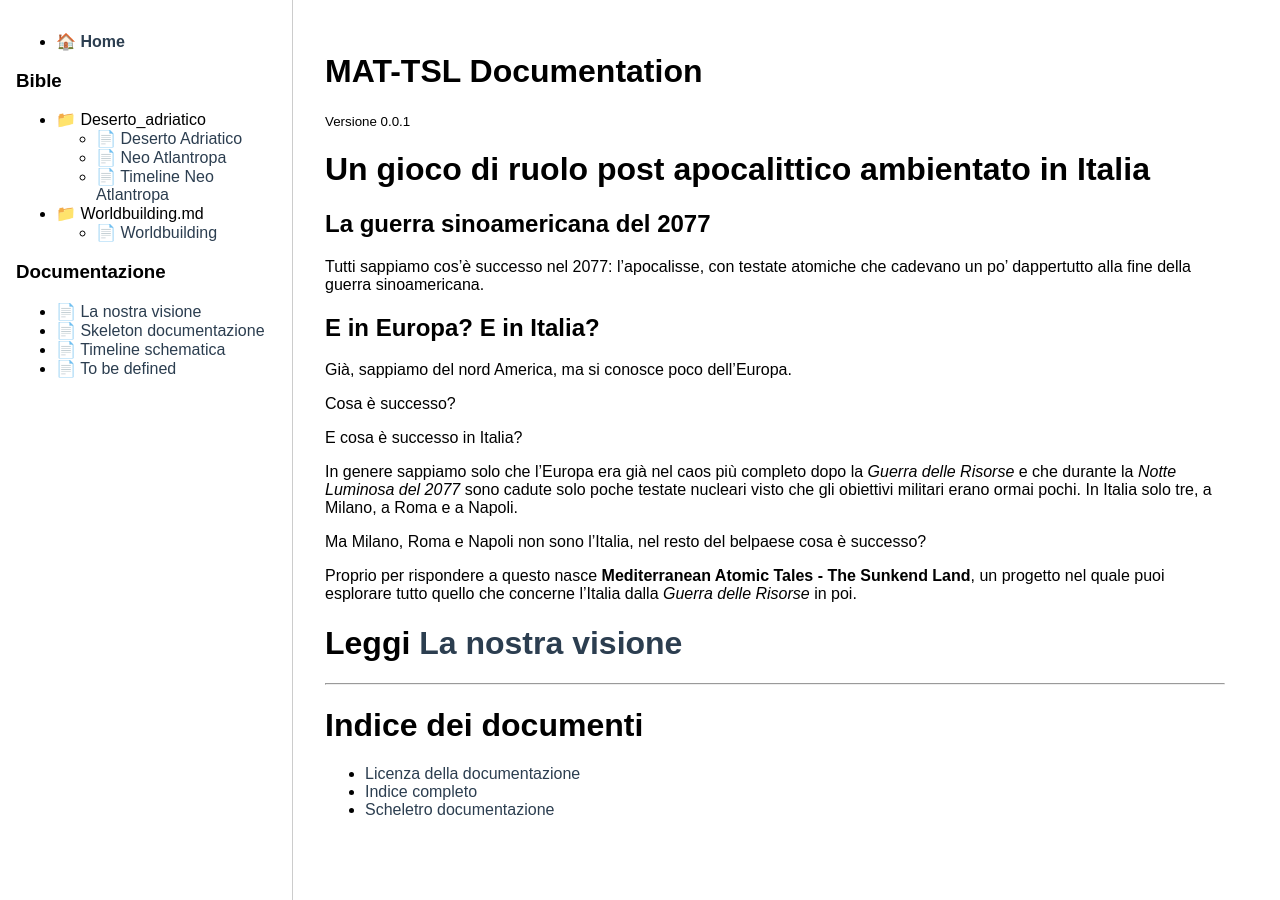
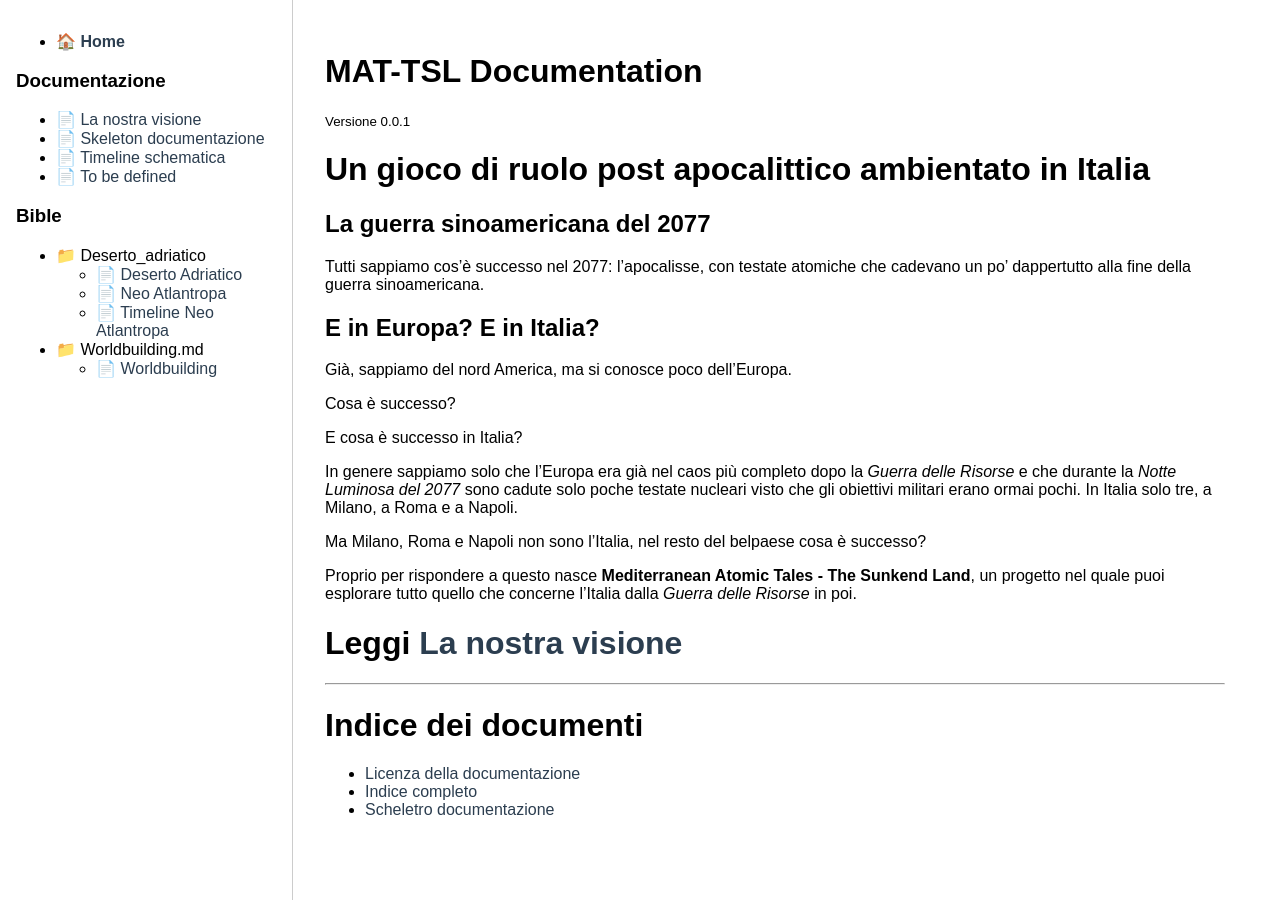
Before and after one commit to villo001/MAT-TSL-documentation, a Jekyll site: the page built from index.md, in a window 1280 px wide. Built offline with Jekyll 4.4.1, drawn with Linux system fonts in a browser that asks for light colours.

Commit message:
Refactory link

```diff
--- a/_includes/sidebar.html
+++ b/_includes/sidebar.html
@@ -3,6 +3,15 @@
   <!-- Home -->
   <ul>
     <li>🏠 <a href="{{ '/' | relative_url }}" {% if page.url == '/' %}style="font-weight:bold"{% endif %}>Home</a></li>
+  </ul>
+
+  <!-- Docs subito dopo Home -->
+  <h3>Documentazione</h3>
+  <ul>
+    {% assign docs_sorted = site.docs | sort: "order" %}
+    {% for doc in docs_sorted %}
+      <li>📄 <a href="{{ doc.url | relative_url }}" {% if page.url == doc.url %}style="font-weight:bold"{% endif %}>{{ doc.title }}</a></li>
+    {% endfor %}
   </ul>
 
   <!-- Bible -->
@@ -13,7 +22,7 @@
 
     {% for doc in bible_docs %}
       {% assign parts = doc.path | split:"/" %}
-      {% assign dir_parts = parts | slice: 1, parts.size | slice: 0, parts.size-1 %}
+      {% assign dir_parts = parts | slice: 1, parts.size | slice:0, parts.size-1 %}
       {% assign dir = dir_parts | join:"/" %}
 
       {% if dir == "" %}
@@ -27,7 +36,7 @@
             <ul>
               {% for child in bible_docs %}
                 {% assign child_parts = child.path | split:"/" %}
-                {% assign child_dir_parts = child_parts | slice: 1, child_parts.size | slice:0, child_parts.size-1 %}
+                {% assign child_dir_parts = child_parts | slice:1, child_parts.size | slice:0, child_parts.size-1 %}
                 {% assign child_dir = child_dir_parts | join:"/" %}
                 {% if child_dir == dir %}
                   <li>📄 <a href="{{ child.url | relative_url }}" {% if page.url == child.url %}style="font-weight:bold"{% endif %}>{{ child.title }}</a></li>
@@ -41,13 +50,4 @@
     {% endfor %}
   </ul>
 
-  <!-- Docs -->
-  <h3>Documentazione</h3>
-  <ul>
-    {% assign docs = site.docs | sort:"order" %}
-    {% for doc in docs %}
-      <li>📄 <a href="{{ doc.url | relative_url }}" {% if page.url == doc.url %}style="font-weight:bold"{% endif %}>{{ doc.title }}</a></li>
-    {% endfor %}
-  </ul>
-
 </nav>
```
Also changed, not shown: _docs/la_nostra_visione.md (+1 -1 lines).
